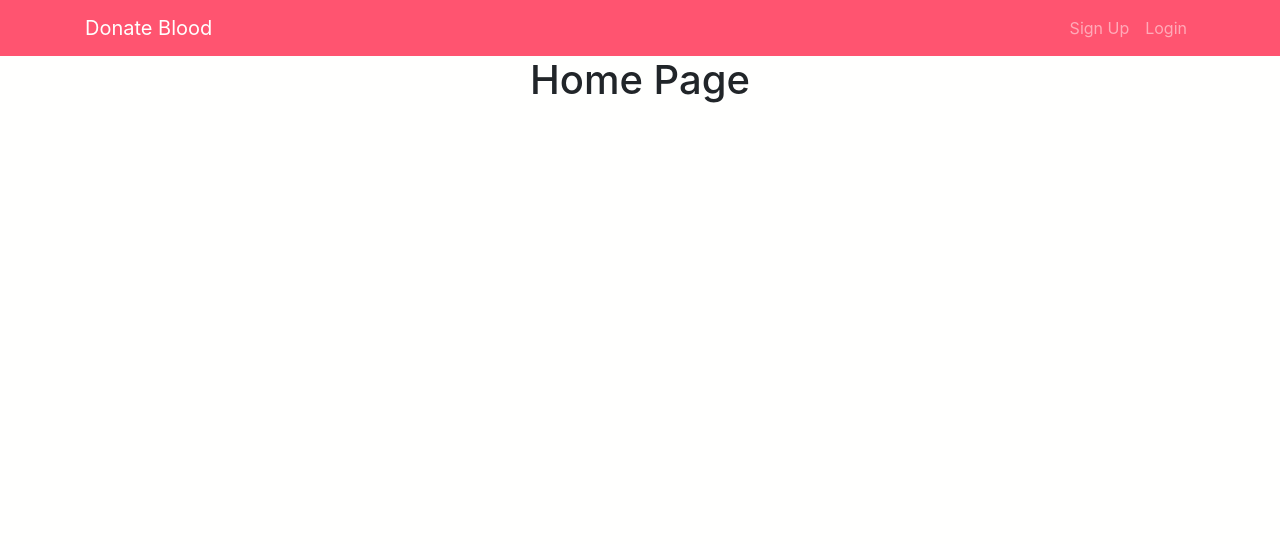
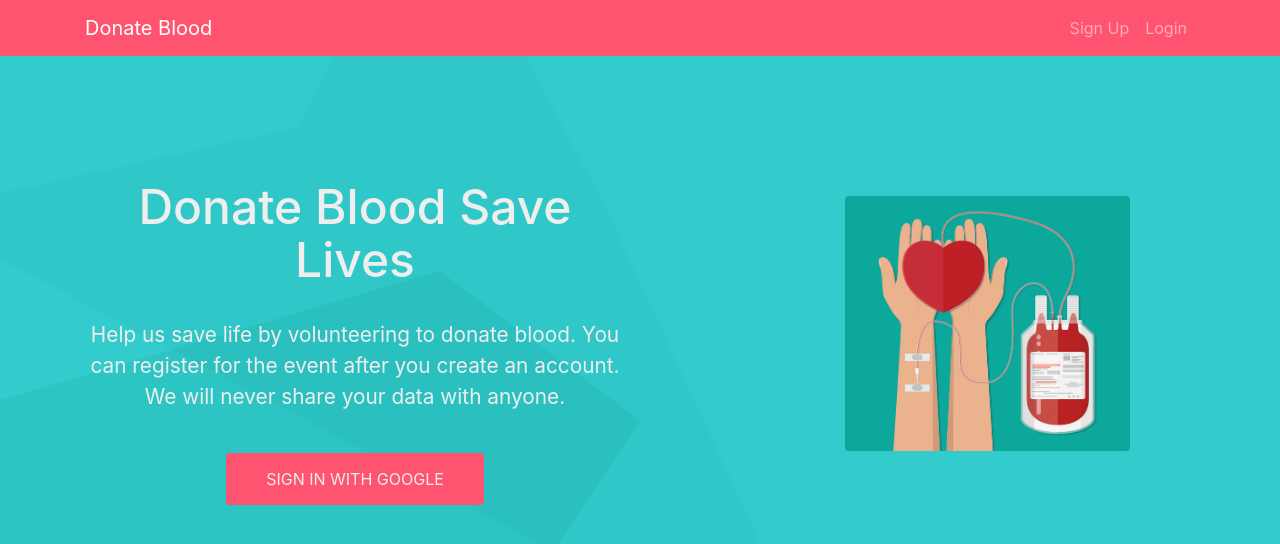
Before and after one commit to confusedwdeveloper/blood-donation, a React (Create React App) app: page / in a window 1280 px wide. Shown: the top 544 px of the page. Built offline with nearby package versions, Linux system fonts and the light colour scheme.

Commit message:
HomePage completed
- added background image to homepage
-homepage responsive
- google sign in button created

```diff
--- a/src/components/SignInForm/SignInForm.jsx
+++ b/src/components/SignInForm/SignInForm.jsx
@@ -60,6 +60,9 @@ export default class SignInForm extends Component {
         <CustomButton className="px-3" type="submit" variant="info">
           Sign In
         </CustomButton>
+        <button className="google-signin" type="button">
+          SIGN IN WITH GOOGLE
+        </button>
       </Form>
     );
   }
--- a/src/components/SignInForm/SignInForm.styles.scss
+++ b/src/components/SignInForm/SignInForm.styles.scss
@@ -0,0 +1,16 @@
+.google-signin {
+  color: #eee;
+  background: #ff5470;
+  padding: 0.5rem 1rem;
+  margin-left: 2rem;
+  transition: all 0.2s ease-in;
+  border: none;
+  outline: none;
+  border-radius: 4px;
+  &:hover {
+    text-decoration: none;
+    color: inherit;
+    background: darken(#ff5470, 10%);
+    color: #fff;
+  }
+}
--- /dev/null
+++ b/src/components/introduction/Introduction.jsx
@@ -0,0 +1,20 @@
+import React from "react";
+import "./Introduction.styles.scss";
+import { Link } from "react-router-dom";
+
+export default function Introduction() {
+  return (
+    <section className="introduction">
+      <h1 className="title">Donate Blood Save Lives</h1>
+      <p className="home-page-pars">
+        Help us save life by volunteering to donate blood. You can register for
+        the event after you create an account. We will never share your data
+        with anyone.
+      </p>
+
+      <Link className="homepage-link" to="/signup">
+        SIGN IN WITH GOOGLE
+      </Link>
+    </section>
+  );
+}
--- /dev/null
+++ b/src/components/introduction/Introduction.styles.scss
@@ -0,0 +1,31 @@
+.introduction {
+  //   padding-top: 3rem;
+
+  h1 {
+    font-size: 3rem;
+    line-height: 1.1;
+    margin-bottom: 2rem;
+  }
+
+  p {
+    font-size: 1.3rem;
+    margin-bottom: 3.4rem;
+    // text-align: justify;
+  }
+
+  .homepage-link {
+    color: #eee;
+    background: #ff5470;
+    padding: 1rem 2.5rem;
+    transition: all 0.2s ease-in;
+    border: none;
+    outline: none;
+    border-radius: 4px;
+    &:hover {
+      text-decoration: none;
+      color: inherit;
+      background: darken(#ff5470, 10%);
+      color: #fff;
+    }
+  }
+}
--- a/src/pages/homepage/HomePage.jsx
+++ b/src/pages/homepage/HomePage.jsx
@@ -1,9 +1,31 @@
 import React from "react";
+import Container from "react-bootstrap/Container";
+import Row from "react-bootstrap/Row";
+import Col from "react-bootstrap/Col";
+import Image from "react-bootstrap/Image";
+import Introduction from "../../components/introduction/Introduction";
+
+import "./HomePage.styles.scss";
+import img from "../../assets/donatingblood.jpg";
 
 export default function HomePage() {
   return (
-    <div>
-      <h1>Home Page</h1>
-    </div>
+    <article className="home-page">
+      <Container>
+        <Row>
+          <Col className="col-introduction" lg={6}>
+            <Introduction />
+          </Col>
+          <Col
+            className="d-none d-lg-block col-image"
+            lg={{ span: 3, offset: 2 }}
+          >
+            <div className="image-container">
+              <Image fluid rounded src={img} />
+            </div>
+          </Col>
+        </Row>
+      </Container>
+    </article>
   );
 }
--- /dev/null
+++ b/src/pages/homepage/HomePage.styles.scss
@@ -0,0 +1,26 @@
+.home-page {
+  background: url("../../assets/Bg.png");
+  height: 100vh;
+  background-size: cover;
+  background-repeat: no-repeat;
+  background-position: center;
+  color: #eee;
+
+  .col-introduction {
+    display: flex;
+    justify-content: center;
+    align-items: center;
+    height: 70vh;
+    position: relative;
+  }
+
+  .col-image {
+    .image-container {
+      height: auto;
+      width: 100%;
+      // margin-top: 7rem;
+      position: absolute;
+      top: 25%;
+    }
+  }
+}
```
Also changed, not shown: src/index.css (+8 -3 lines), src/pages/dashboard/Dashboard.jsx (added, +9 -0 lines), src/assets/Bg.png (added), src/assets/donatingblood.jpg (added), src/pages/dashboard/Dashboard.styles.scss (added).
